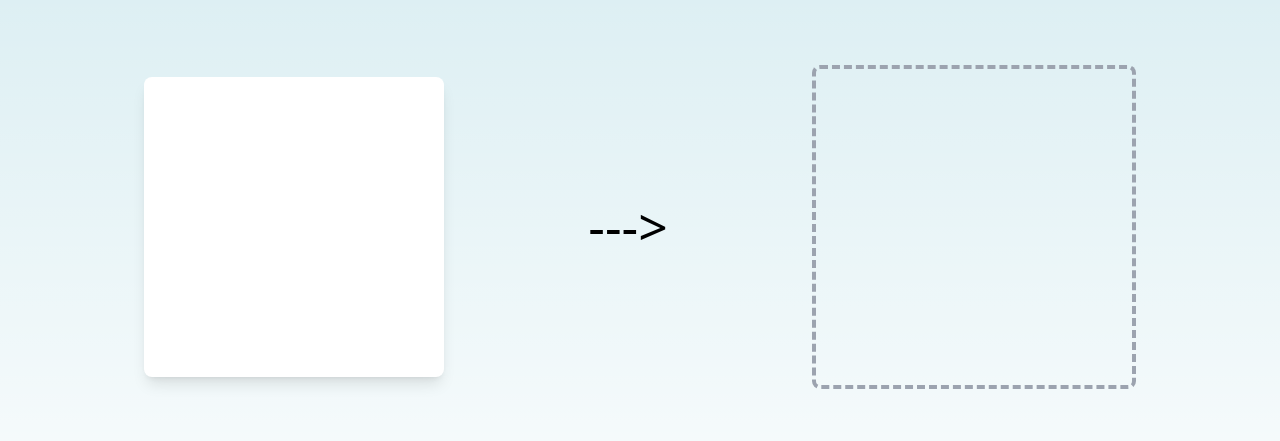
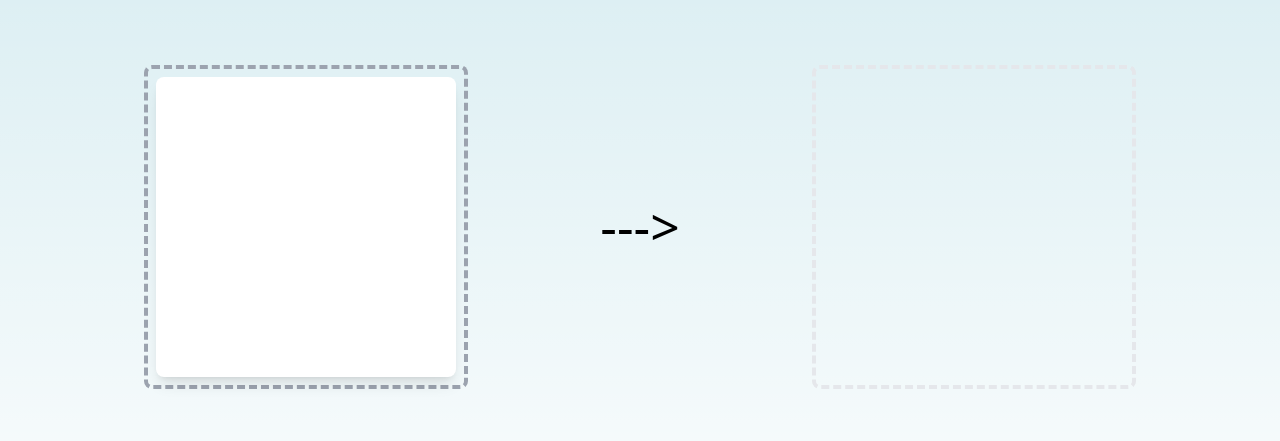
Before and after one commit to Blueprint-Breeze/experimental-field, a Next.js app: page /example/drag-the-target-to-the-target-area/with-animation/Page in a window 1280 px wide. Shown: the part 173-614 px from the top of the page. Built offline with nearby package versions, Linux system fonts and the light colour scheme.

Commit message:
refactor: adjust example2 structure

```diff
--- a/package.json
+++ b/package.json
@@ -10,6 +10,7 @@
   },
   "dependencies": {
     "@radix-ui/react-icons": "^1.3.0",
+    "clsx": "^2.1.0",
     "next": "14.2.1",
     "react": "^18",
     "react-dnd": "^16.0.1",
--- a/src/pages/example/drag-the-target-to-the-target-area/with-animation/Page.tsx
+++ b/src/pages/example/drag-the-target-to-the-target-area/with-animation/Page.tsx
@@ -1,63 +1,86 @@
-import React, { useState } from "react";
+import React, { Reducer, useReducer } from "react";
 import { DndProvider, useDrop, useDrag } from "react-dnd";
 import { HTML5Backend } from "react-dnd-html5-backend";
-import { Cross2Icon } from "@radix-ui/react-icons";
+import clsx from "clsx";
 
-interface DraggableProps {
-  disableDrag?: boolean;
-  clearable?: boolean;
-  onClear?: () => void;
-}
-
-const Draggable: React.FC<DraggableProps> = (props) => {
-  const { disableDrag = false, clearable = false, onClear = () => {} } = props;
+const Draggable: React.FC = () => {
   const [, drag] = useDrag(() => ({
     type: "draggable",
+    collect: (monitor) => ({
+      isDragging: monitor.isDragging(),
+    }),
   }));
+
   return (
     <div
       className="w-[300px] h-[300px] bg-white shadow-lg rounded-lg cursor-pointer"
       ref={(node) => {
-        if (!disableDrag) {
-          drag(node);
-        }
+        drag(node);
       }}
-    >
-      {clearable && (
-        <div className="w-full h-full flex items-center justify-center text-[80px]">
-          <Cross2Icon onClick={() => onClear()} width={"1em"} height={"1em"} />
-        </div>
-      )}
-    </div>
+    ></div>
   );
 };
 
-const Droppable: React.FC = () => {
-  const [isDropped, setIsDropped] = useState(false);
+interface DroppableProps {
+  id: string;
+  element: {
+    seatId: string;
+  };
+  onDrop?: () => void;
+}
+
+const Droppable: React.FC<DroppableProps> = (props) => {
+  const { id, element, onDrop = () => {} } = props;
+  const isDropped = element.seatId === id;
   const [, drop] = useDrop(() => ({
     accept: "draggable",
-    drop: () => setIsDropped(true),
+    drop: onDrop,
   }));
 
   return (
     <div
-      className="w-[300px] h-[300px] box-content p-2 border-dashed border-4 border-gray-400 rounded-lg"
+      className={clsx(
+        `w-[300px]`,
+        `h-[300px]`,
+        `box-content`,
+        `p-2`,
+        `border-dashed`,
+        `border-4`,
+        isDropped && `border-gray-400`,
+        `rounded-lg`
+      )}
       ref={(node) => {
         drop(node);
       }}
     >
-      {isDropped ? <Draggable disableDrag clearable onClear={() => setIsDropped(false)} /> : null}
+      {id === element.seatId ? <Draggable /> : null}
     </div>
   );
 };
 
 const Page: React.FC = () => {
+  const [state, dispatch] = useReducer<Reducer<{ seatId: string }, { type: string }>>(
+    (state, action) => {
+      switch (action.type) {
+        case "to-left":
+          return { seatId: "left" };
+        case "to-right":
+          return { seatId: "right" };
+        default:
+          return state;
+      }
+    },
+    { seatId: "left" }
+  );
+
   return (
     <DndProvider backend={HTML5Backend}>
       <div className="p-36 flex h-full w-full items-center justify-between">
-        <Draggable />
-        <div className="text-[3.23rem] text-nowrap">---&gt;</div>
-        <Droppable />
+        <Droppable id="left" element={state} onDrop={() => dispatch({ type: "to-left" })} />
+        <div className="text-[3.23rem] text-nowrap">
+          {state.seatId === "right" && "<"}---{state.seatId === "left" && ">"}
+        </div>
+        <Droppable id="right" element={state} onDrop={() => dispatch({ type: "to-right" })} />
       </div>
     </DndProvider>
   );
--- /dev/null
+++ b/src/pages/example/drag-the-target-to-the-target-area/with-animation/tilt-on-move.ts
@@ -0,0 +1,69 @@
+export interface Position {
+  x: number;
+  y: number;
+}
+
+export interface CalculateRotation3DOptions {
+  maxAngle: number;
+  angleFactor: number;
+}
+
+export const DEFAULT_CALCULATE_ROTATION_3D_OPTIONS: CalculateRotation3DOptions = {
+  maxAngle: 45,
+  angleFactor: 0.1,
+};
+
+export function calculateRotation3D(
+  lastPosition: Position,
+  nextPosition: Position,
+  options?: CalculateRotation3DOptions
+): {
+  x: number;
+  y: number;
+  deg: number;
+} {
+  const mergedOptions = { ...DEFAULT_CALCULATE_ROTATION_3D_OPTIONS, ...options };
+
+  const dx = nextPosition.x - lastPosition.x;
+  const dy = nextPosition.y - lastPosition.y;
+  const distance = Math.sqrt(dx * dx + dy * dy);
+
+  // 根据位移距离计算基础倾斜角度，并限制在最大倾角以内
+  let angle = Math.min(distance * 0.1, mergedOptions.maxAngle);
+
+  // 根据位移大小和方向计算旋转轴参数
+  // 这里标准化轴向量，使得总长度等于1
+  const length = Math.sqrt(dx * dx + dy * dy);
+  const axisX = dx / length;
+  const axisY = dy / length;
+
+  // 返回rotate3D变换字符串
+  return {
+    x: axisX,
+    y: axisY,
+    deg: angle,
+  };
+}
+
+/**
+ * 定时（默认 100ms）监听 DOM 位置，计算旋转角度，并修改其样式，返回清理函数
+ */
+export function tiltOnMove(
+  element: HTMLElement,
+  options?: CalculateRotation3DOptions,
+): () => void {
+  let lastPosition: Position = { x: 0, y: 0 };
+
+  const handleMouseMove = (event: MouseEvent) => {
+    const nextPosition = { x: event.clientX, y: event.clientY };
+    const { x, y, deg } = calculateRotation3D(lastPosition, nextPosition, options);
+    element.style.transform = `rotate3d(${x}, ${y}, 0, ${deg}deg)`;
+    lastPosition = nextPosition;
+  };
+
+  document.addEventListener("mousemove", handleMouseMove);
+
+  return () => {
+    document.removeEventListener("mousemove", handleMouseMove);
+  };
+}
```
Also changed, not shown: 1 other file (tests, documents, lock files or other folders).
